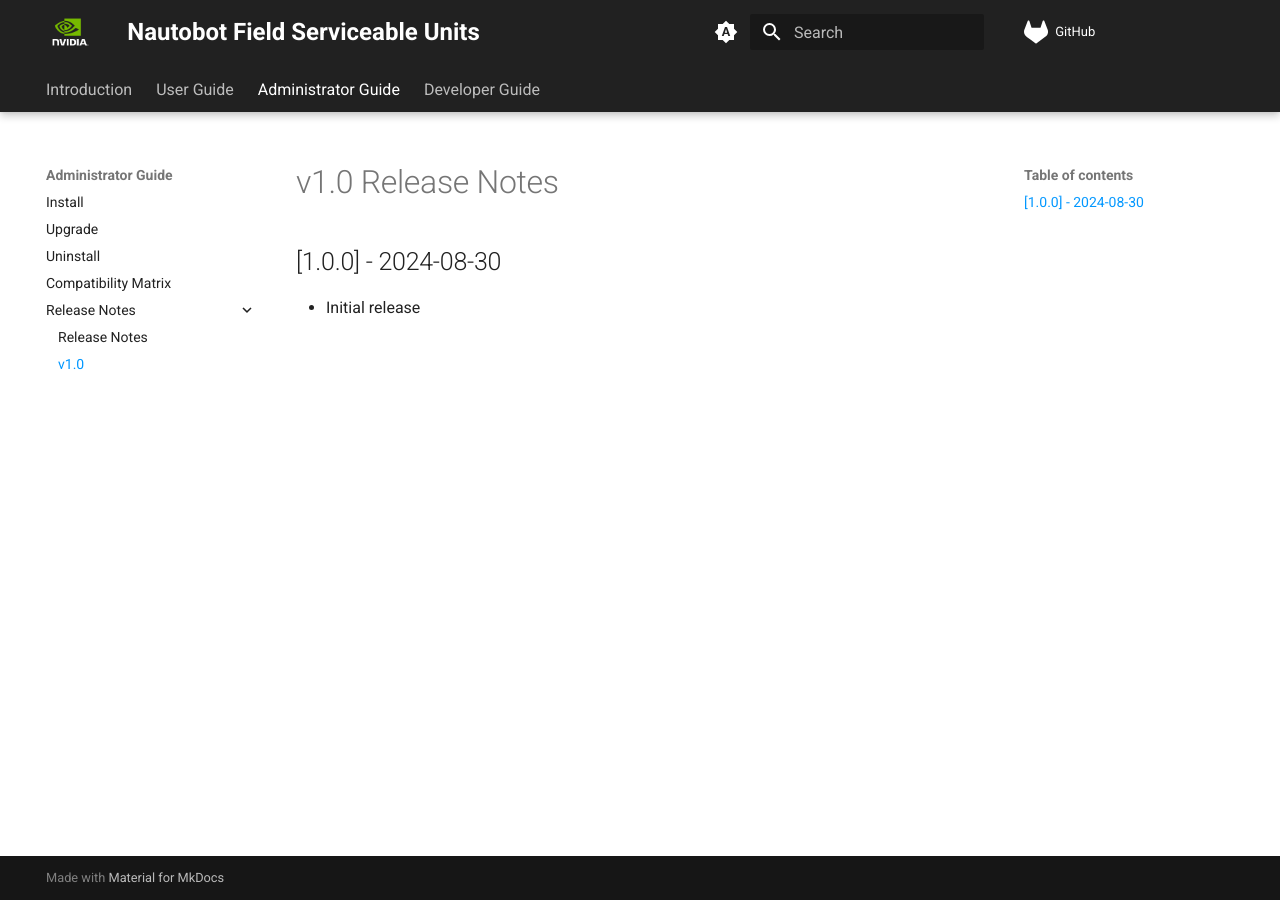
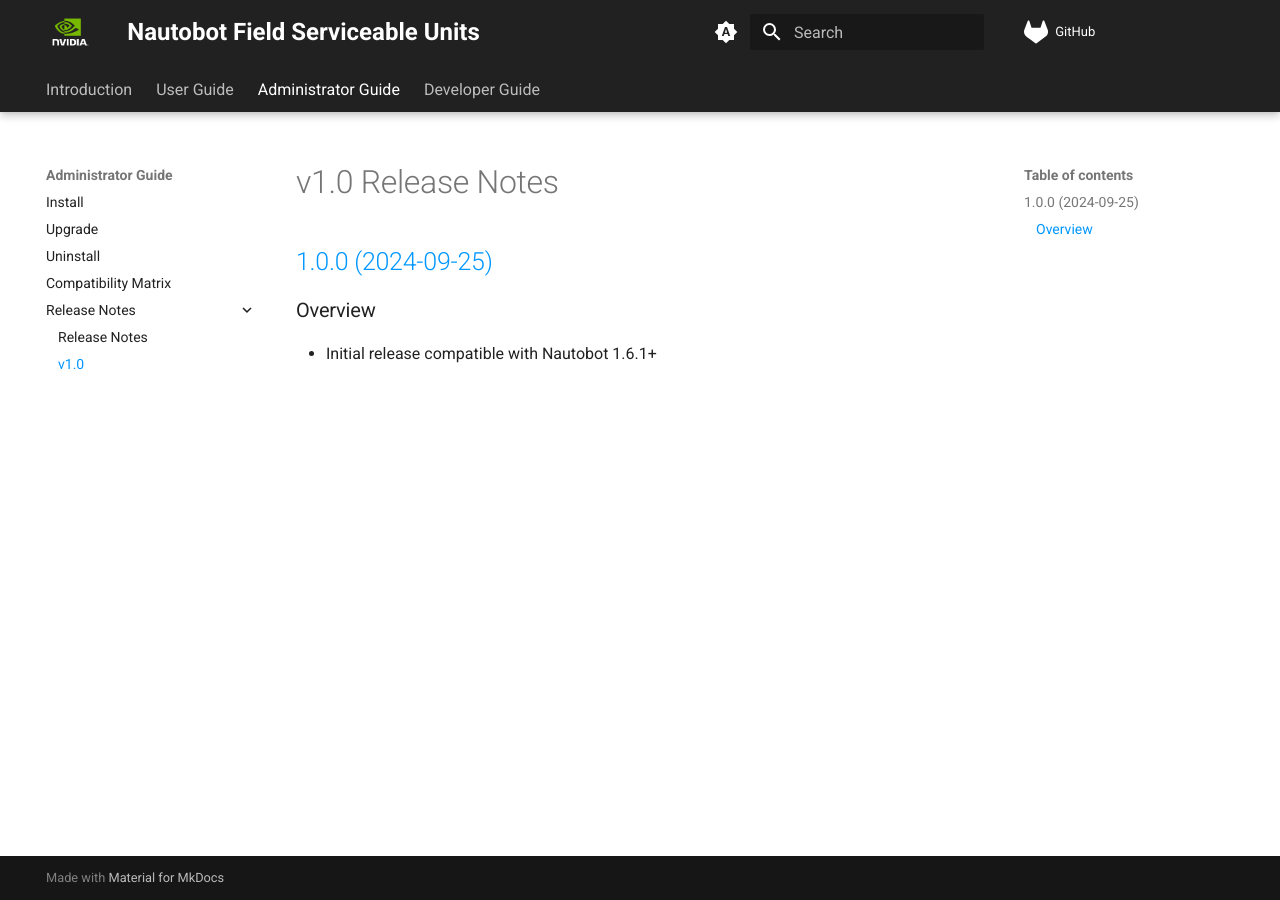
Before and after one commit to NVIDIA/nautobot-app-fsus, an MkDocs documentation site: the page built from docs/admin/release_notes/version_1.0.md, in a window 1280 px wide. Built offline with MkDocs 1.6.1 and Material for MkDocs 9.7.7, drawn with Linux system fonts in a browser that asks for light colours; comment, search, counter and statistics services are not loaded.

Commit message:
Set version and release notes for v1.0.0
Signed-off-by: Mark Troyer <mtroyer@nvidia.com>

```diff
--- a/docs/admin/release_notes/version_1.0.md
+++ b/docs/admin/release_notes/version_1.0.md
@@ -1,5 +1,7 @@
 # v1.0 Release Notes
 
-## [1.0.0] - 2024-08-30
+## [1.0.0 (2024-09-25)](https://github.com/NVIDIA/nautobot-app-fsus/releases/tag/v1.0.0)
 
-- Initial release
+### Overview
+
+- Initial release compatible with Nautobot 1.6.1+
--- a/pyproject.toml
+++ b/pyproject.toml
@@ -1,6 +1,6 @@
 [tool.poetry]
 name = "nautobot-fsus"
-version = "1.0.0-beta"
+version = "1.0.0"
 description = "Field Serviceable Units for Nautobot"
 authors = ["Mark Troyer <mtroyer@nvidia.com>"]
 maintainers = ["Mark Troyer <mtroyer@nvidia.com>"]
```
